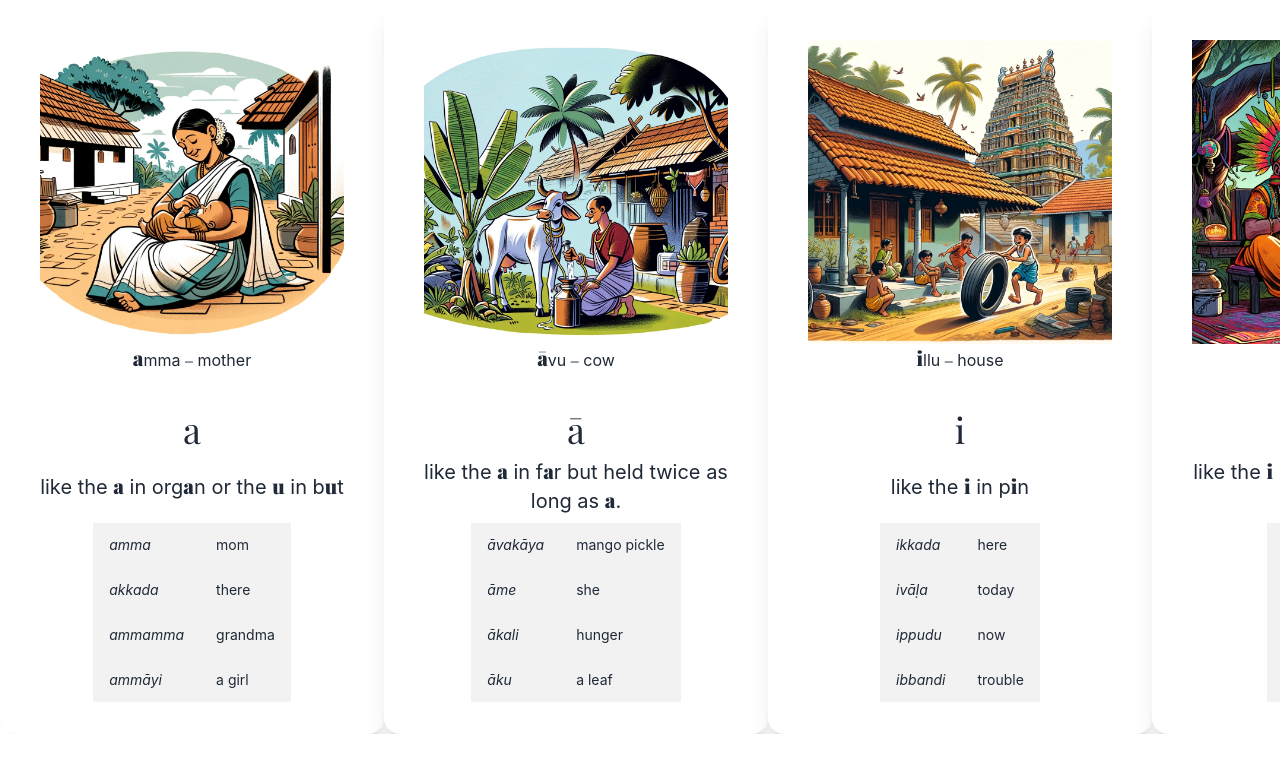
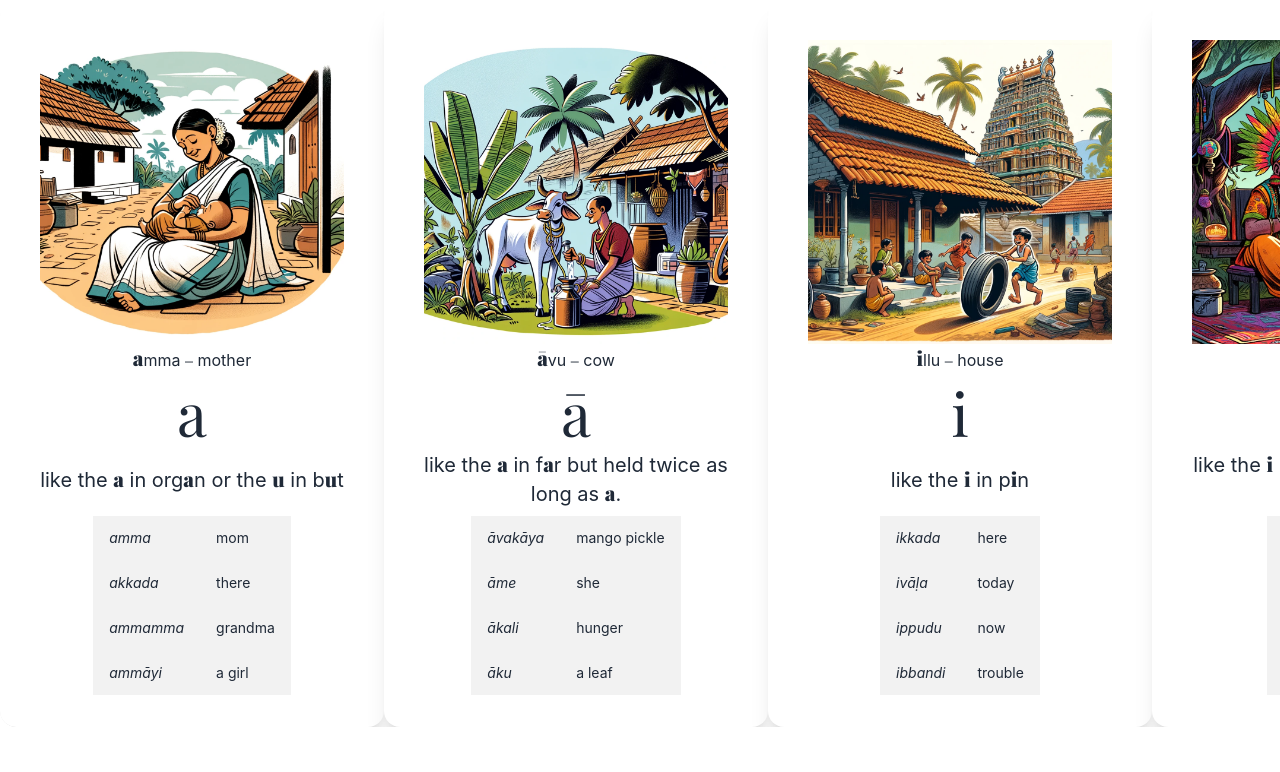
Before and after one commit to kesava/telugulingo, a React (Create React App) app: page / in a window 1280 px wide. Shown: the top 772 px of the page. Built offline with nearby package versions, Linux system fonts and the light colour scheme.

Commit message:
figcaption

```diff
--- a/src/components/card.jsx
+++ b/src/components/card.jsx
@@ -6,7 +6,7 @@ export default function Card({character}) {
                 <figcaption className="pronunciation">{character.iast.beginning}<b className="text-xl">{character.iast.sound}</b>{character.iast.end} ⎯ {character.meaning}</figcaption>
             </figure>
             <div className="card-body items-center text-center">
-                <p className="sound text-4xl">{character.iast.sound}</p>
+                <p className="sound text-6xl">{character.iast.sound}</p>
                 <p className="pronunciation text-xl" dangerouslySetInnerHTML={{__html: character.pronunciation}}></p>
 
                 <div className="overflow-x-auto">
--- a/src/index.css
+++ b/src/index.css
@@ -44,3 +44,7 @@ code {
       figcaption {
         text-align: center;
       }
+
+      .card-body {
+        padding-top: 5px;
+      }
```
